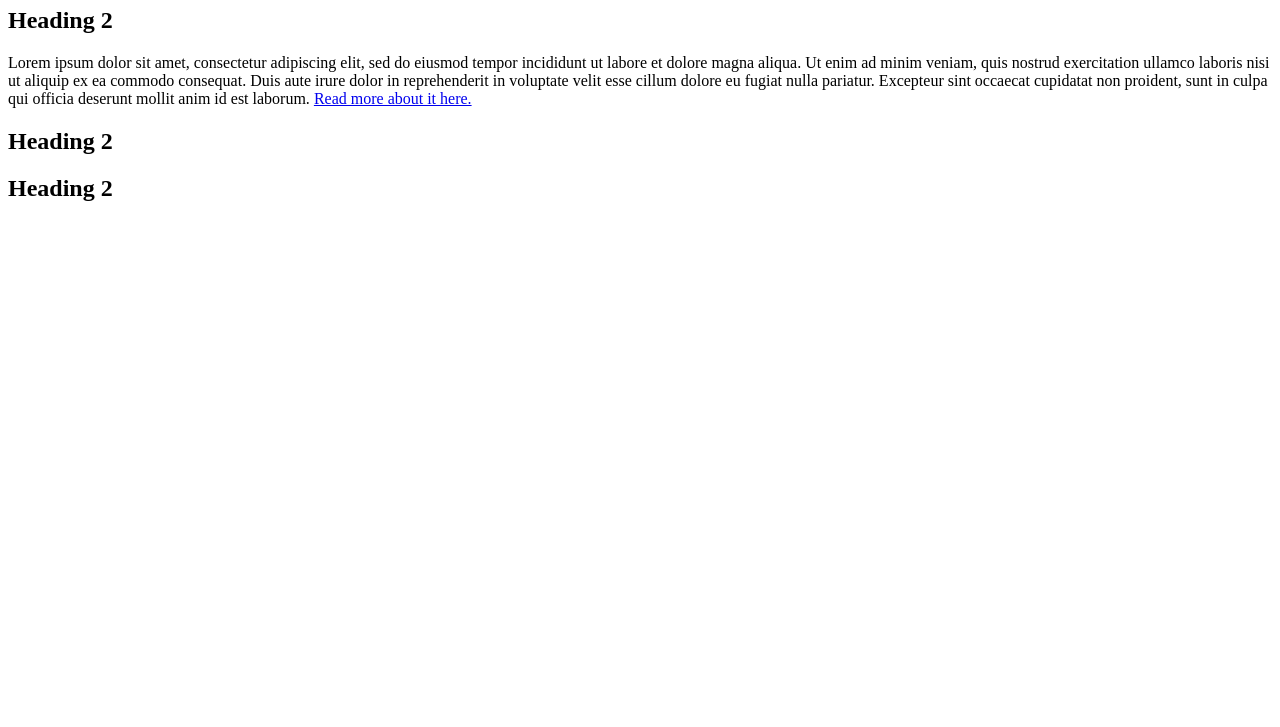
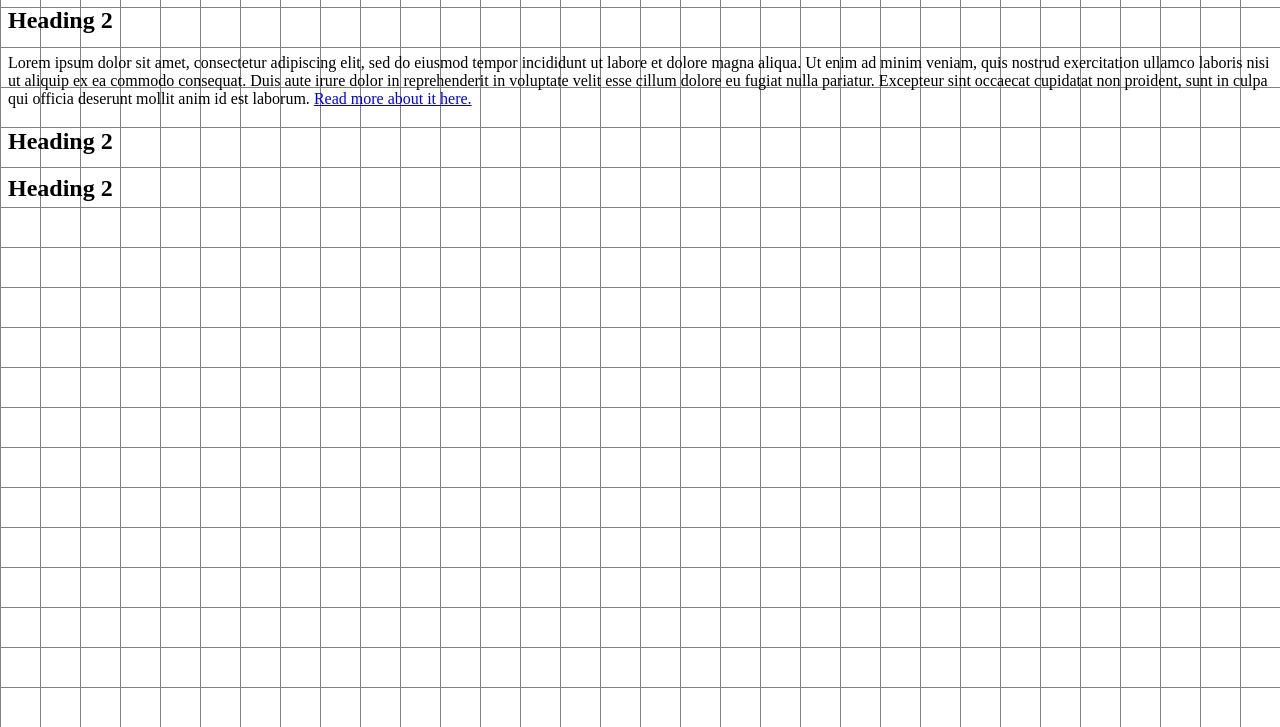
Before and after one commit to BronteMc/brontemc.github.io, a plain HTML site: page index.html in a window 1280 px wide. Shown: the part 73-800 px from the top of the page. Drawn offline with Linux system fonts and the light colour scheme.

Commit message:
Update index.html

```diff
--- a/index.html
+++ b/index.html
@@ -8,7 +8,7 @@
     Brontë
     </title>
   </head>
-  <body class="stripe-background">
+  <body class="grid-background">
     <h1>Heading 1</h1>
     <section>
       <h2>Heading 2</h2>
```
